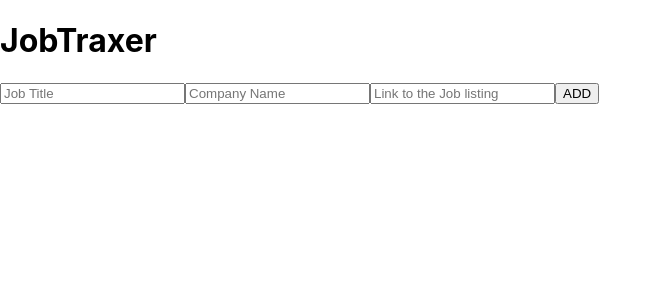
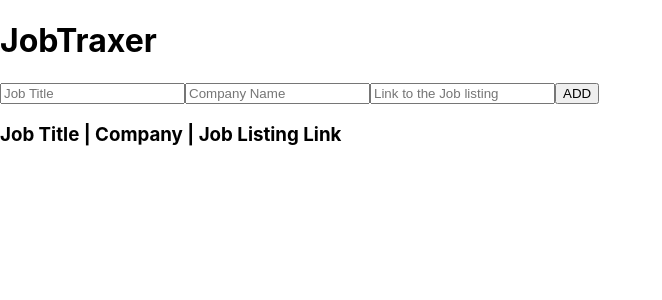
Before and after one commit to jeremyjmaloney/jobtraxer-react, a React (Create React App) app: page / in a window 1280 px wide. Shown: the top 300 px of the page, without its empty margins (0-662 px from the left). Built offline with nearby package versions, Linux system fonts and the light colour scheme.

Commit message:
Added the joblist function and able to display job

```diff
--- a/src/App.js
+++ b/src/App.js
@@ -1,5 +1,6 @@
 import React, {Component} from 'react';
 import Form from './components/Form.js'
+import JobList from './components/JobList.js'
 
 class App extends Component {
   constructor(props){
@@ -23,6 +24,7 @@ class App extends Component {
       }
     }).then(createdJob => createdJob.json())
     .then(jData => {
+      console.log(jData);
       if(this.state.view === 'new'){
         this.setState({
           jobs: [...this.state.jobs, jData],
@@ -31,13 +33,24 @@ class App extends Component {
       }
     })
   }
-
+  handleJob = (view) => {
+    console.log('this is handleJob')
+  }
+  deleteJob = (id) => {
+    console.log('this is deleteJob')
+  }
   render() {
     return (
-        <div>
+      <div>
         <h1>JobTraxer</h1>
         <Form createJob = {this.createJob}/>
-        </div>
+        <JobList
+          view={this.state.view}
+          jobs={this.state.jobs}
+          handleJob={this.handleJob}
+          deleteJob={this.deleteJob}
+        />
+      </div>
     )
   }
 }
--- /dev/null
+++ b/src/components/JobList.js
@@ -0,0 +1,24 @@
+import React, {Component} from 'react';
+
+class JobList extends Component {
+  render() {
+    return (
+      <div className="joblist">
+        <h3>Job Title | Company | Job Listing Link</h3>
+        {this.props.jobs.map((job, index) => {
+          return (
+            <div className="job" key={index}>
+              <h4>{job.title} | {job.company} | {job.link} ||
+                <button onClick={this.props.handleJob('new')}>New</button>
+                <button onClick={this.props.handleJob('applied')}>Applied</button>
+                <button onClick={this.props.handleJob('interviewed')}>Interviewed</button>
+              </h4>
+            </div>
+          )
+        })}
+      </div>
+    )
+  }
+}
+
+export default JobList;
```
